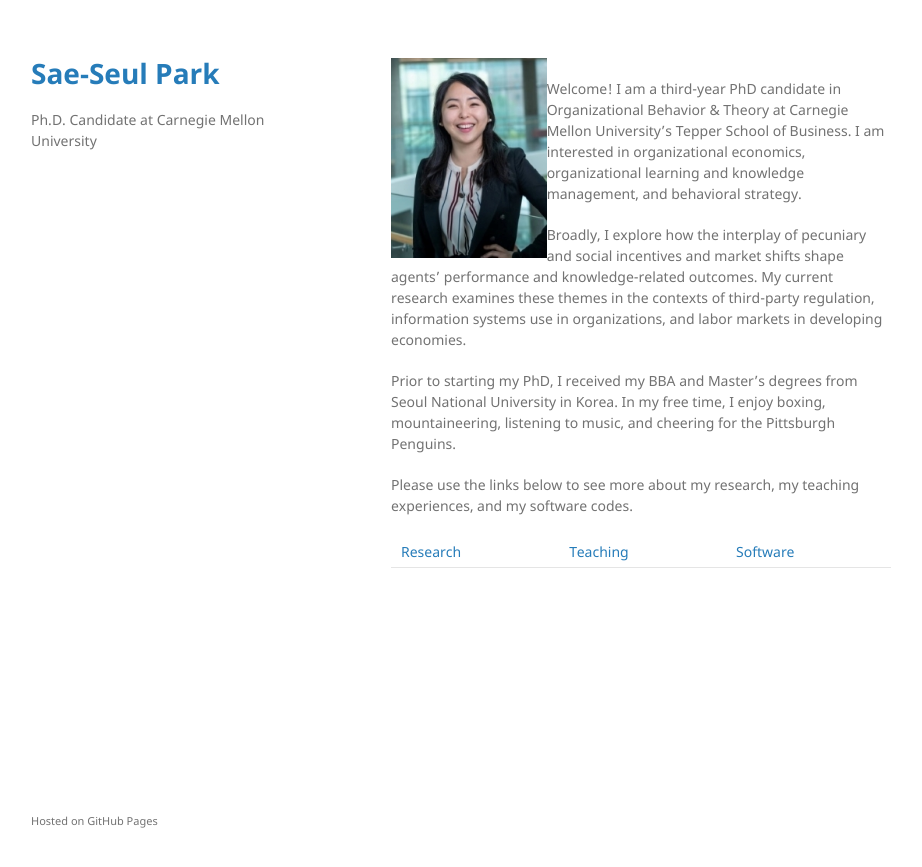
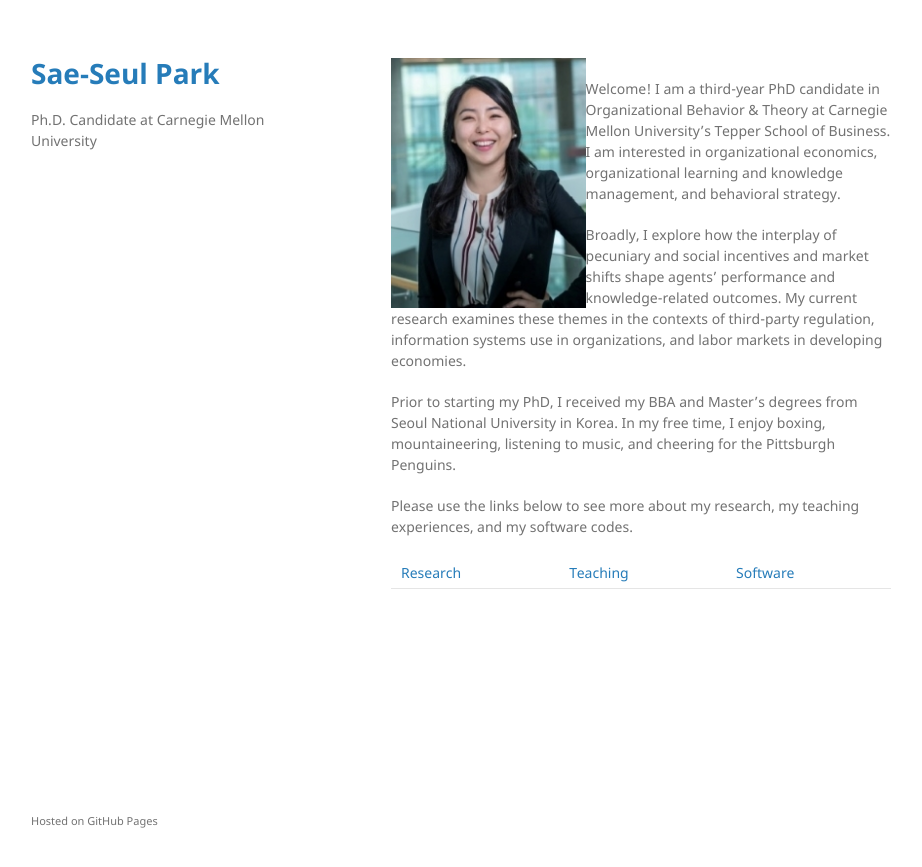
Before and after one commit to saepark/saepark.github.io, a Jekyll site: the page built from index.md, in a window 1280 px wide. Shown: the top 867 px of the page, without its empty margins (179-1101 px from the left). Built offline with Jekyll 4.4.1, drawn with Linux system fonts in a browser that asks for light colours; our own code applies the rules of GitHub Pages for plain Markdown files.

Commit message:
Update index.md

```diff
--- a/index.md
+++ b/index.md
@@ -1,4 +1,4 @@
-<img align="left" height="200" src="https://saepark.github.io/assets/img/sae-seul-park.jpg">
+<img align="left" height="250" src="https://saepark.github.io/assets/img/sae-seul-park.jpg">
 
 Welcome! I am a third-year PhD candidate in Organizational Behavior & Theory at Carnegie Mellon University's Tepper School of Business. I am interested in organizational economics, organizational learning and knowledge management, and behavioral strategy.
 
```
